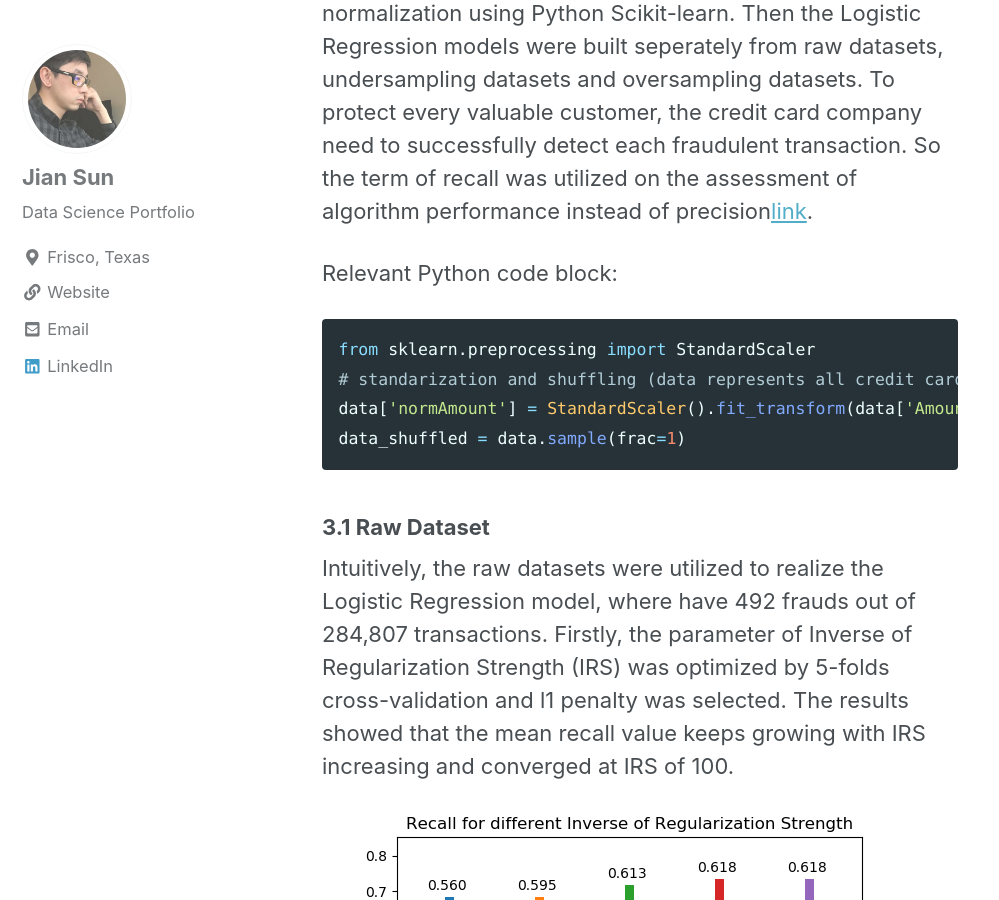
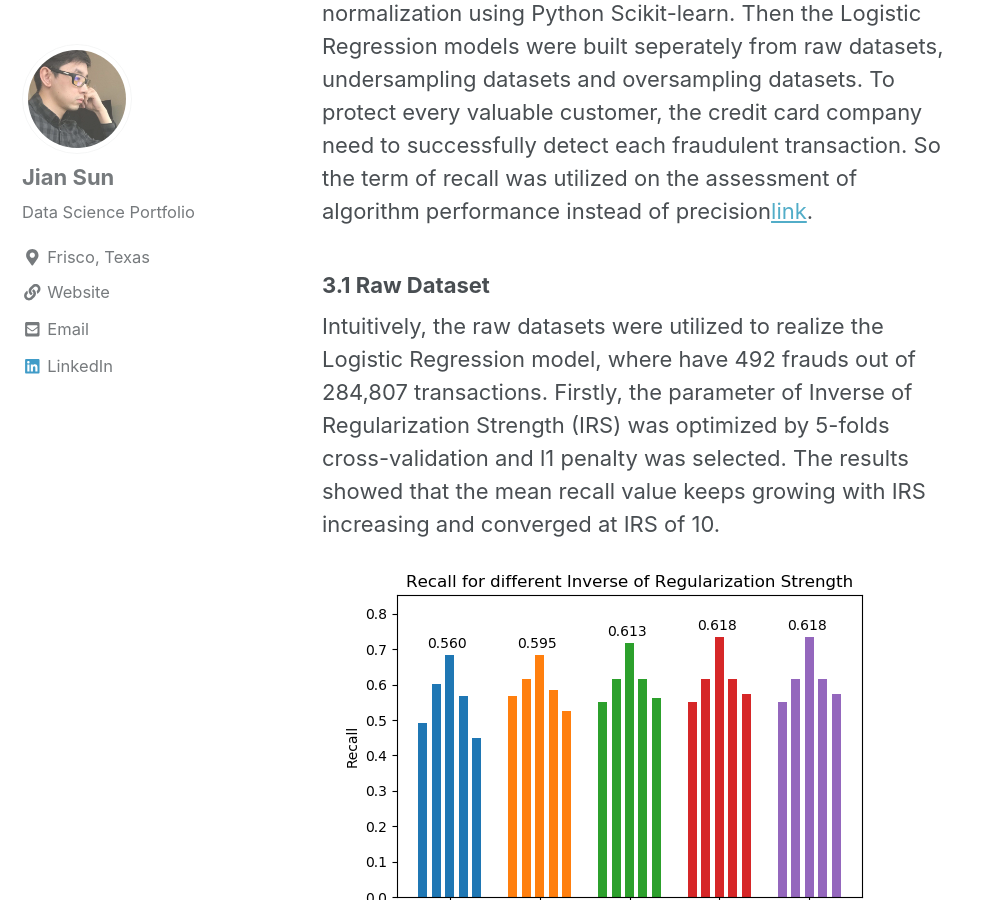
Before and after one commit to jianv/jianv.github.io, a Jekyll site: the page built from _posts/2016-01-28-ml-creditcard.md, in a window 1280 px wide and 900 px high, scrolled down 2075 px. Shown: the whole window, without its empty margins (0-999 px from the left). Built offline with Jekyll 4.4.1, drawn with Linux system fonts in a browser that asks for light colours; nearby versions of some CDN libraries.

Commit message:
Update 2016-01-28-ml-creditcard.md

````diff
--- a/_posts/2016-01-28-ml-creditcard.md
+++ b/_posts/2016-01-28-ml-creditcard.md
@@ -36,16 +36,8 @@ def run(path_read_data, path_save_plot):
 ## 3 Methodology
 Before modeling, a data preprocess pipeline was designed including missing value detection, shuffling and normalization using Python Scikit-learn. Then the Logistic Regression models were built seperately from raw datasets, undersampling datasets and oversampling datasets. To protect every valuable customer, the credit card company need to successfully detect each fraudulent transaction. So the term of recall was utilized on the assessment of algorithm performance instead of precision[link](http://scikit-learn.org/stable/auto_examples/model_selection/plot_precision_recall.html).
 
-Relevant Python code block:
-```python
-from sklearn.preprocessing import StandardScaler
-# standarization and shuffling (data represents all credit card transactions)
-data['normAmount'] = StandardScaler().fit_transform(data['Amount'].reshape(-1,1))
-data_shuffled = data.sample(frac=1)
-```
-
 ### 3.1 Raw Dataset
-Intuitively, the raw datasets were utilized to realize the Logistic Regression model, where have 492 frauds out of 284,807 transactions. Firstly, the parameter of Inverse of Regularization Strength (IRS) was optimized by 5-folds cross-validation and l1 penalty was selected. The results showed that the mean recall value keeps growing with IRS increasing and converged at IRS of 100.
+Intuitively, the raw datasets were utilized to realize the Logistic Regression model, where have 492 frauds out of 284,807 transactions. Firstly, the parameter of Inverse of Regularization Strength (IRS) was optimized by 5-folds cross-validation and l1 penalty was selected. The results showed that the mean recall value keeps growing with IRS increasing and converged at IRS of 10.
 
 <img src="{{ site.url }}{{ site.baseurl }}/images/ml_creditcard/2_cv_raw.png" alt="linearly separable data">
 
````
